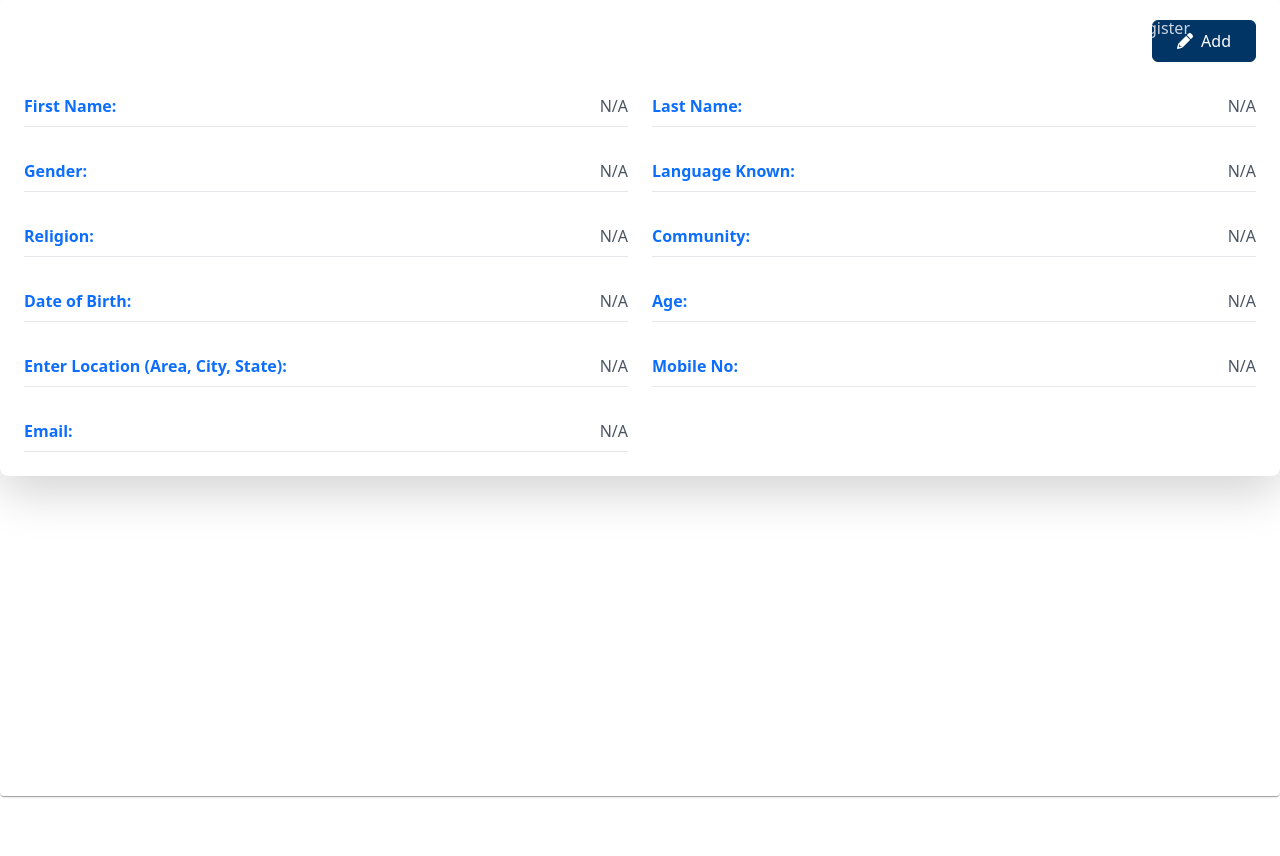
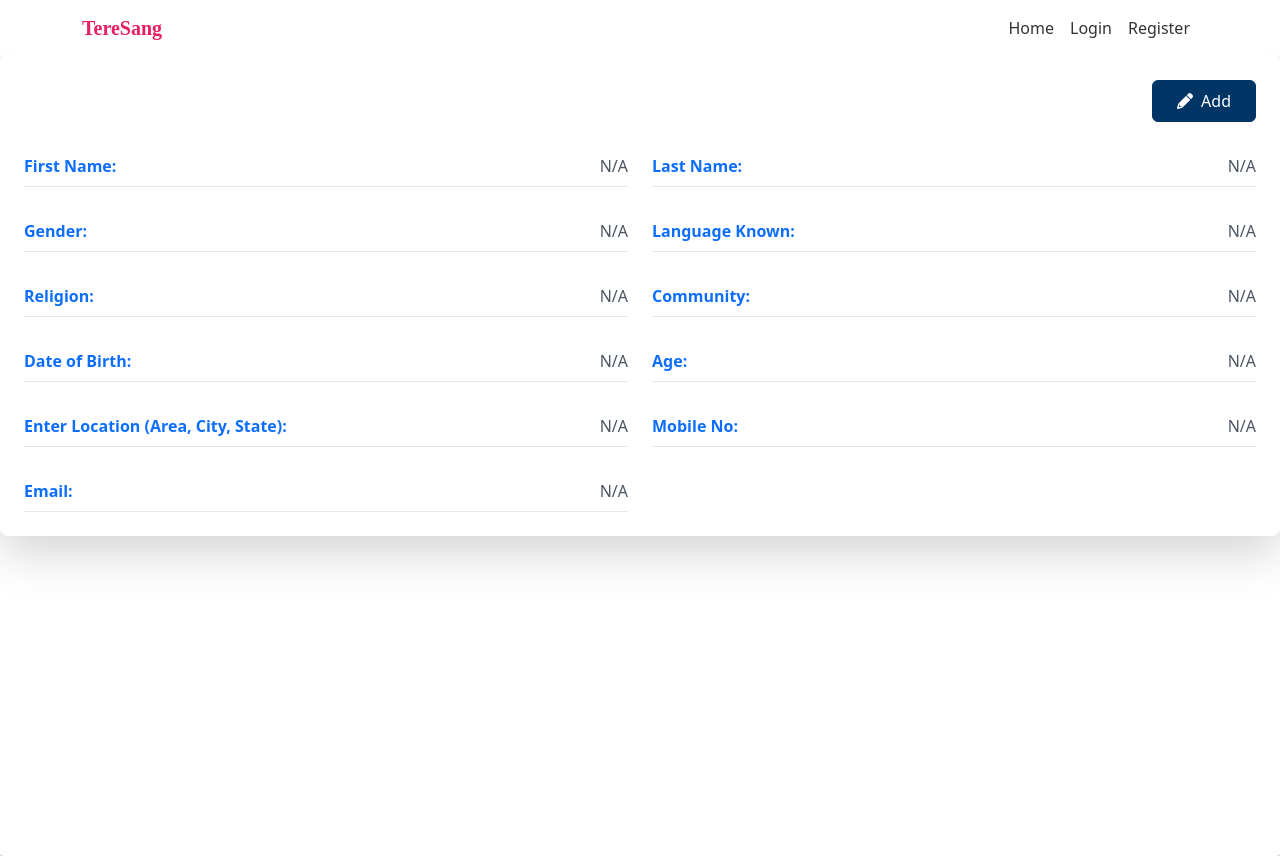
Before and after one commit to fdhs-solutions/TereSang, a React (Vite) app in the folder Frontend/: page /grid in a window 1280 px wide. Before the commit the page ends 800 px from the top, so only its background shows below. Built offline with nearby package versions, Linux system fonts and the light colour scheme.

Commit message:
navbar update done

```diff
--- a/Frontend/src/components/navbar/Navbar.css
+++ b/Frontend/src/components/navbar/Navbar.css
@@ -1,19 +1,30 @@
 /* Navbar styles */
 .responsive-sidebar {
-  position: fixed; /* Position fixed to the viewport */
-  top: 0; /* Align to the top */
-  left: 0; /* Align to the left */
-  width: 100%; /* Sidebar width */
-  height: 100%; /* Full height */
-  background-color: white; /* Use your desired background color */
-  transform: translateX(-100%); /* Initially hide it off-screen */
-  transition: transform 0.3s ease; /* Smooth transition for sliding */
-  z-index: 60; /* Ensure it’s on top of other elements */
-  padding: 20px; /* Add padding for aesthetics */
+  position: fixed;
+  /* Position fixed to the viewport */
+  top: 0;
+  /* Align to the top */
+  left: 0;
+  /* Align to the left */
+  width: 100%;
+  /* Sidebar width */
+  height: 100%;
+  /* Full height */
+  background-color: white;
+  /* Use your desired background color */
+  transform: translateX(-100%);
+  /* Initially hide it off-screen */
+  transition: transform 0.3s ease;
+  /* Smooth transition for sliding */
+  z-index: 60;
+  /* Ensure it’s on top of other elements */
+  padding: 20px;
+  /* Add padding for aesthetics */
 }
 
 .responsive-sidebar.open {
-  transform: translateX(0); /* Slide in */
+  transform: translateX(0);
+  /* Slide in */
 }
 
 .sidebar-header-wrap {
@@ -28,92 +39,148 @@
 
 /* Optional: Style for the close button */
 .close-button {
-  position: absolute; /* Position the close button */
-  top: 0px; /* Align at the top */
-  right: 20px; /* Align to the right */
-  background: transparent; /* Transparent background */
-  border: none; /* No border */
-  cursor: pointer; /* Pointer cursor */
-  font-size: 34px; /* Adjust size */
-  color: black; /* Color from CSS variables */
+  position: absolute;
+  /* Position the close button */
+  top: 0px;
+  /* Align at the top */
+  right: 20px;
+  /* Align to the right */
+  background: transparent;
+  /* Transparent background */
+  border: none;
+  /* No border */
+  cursor: pointer;
+  /* Pointer cursor */
+  font-size: 34px;
+  /* Adjust size */
+  color: black;
+  /* Color from CSS variables */
 }
 
 /* Styles for mobile menu links */
 .mobile-menu {
-  list-style: none; /* Remove list styling */
-  padding: 0; /* Remove default padding */
+  list-style: none;
+  /* Remove list styling */
+  padding: 0;
+  /* Remove default padding */
 }
 
 .mobile-link {
-  display: flex; /* Use flexbox for alignment */
-  align-items: center; /* Center items vertically */
-  color: black; /* Color from CSS variables */
-  font-size: 1.5rem; /* Adjust font size */
-  padding: 15px; /* Add padding */
-  cursor: pointer; /* Pointer cursor */
-  transition: color 0.3s; /* Smooth color transition */
+  display: flex;
+  /* Use flexbox for alignment */
+  align-items: center;
+  /* Center items vertically */
+  color: black;
+  /* Color from CSS variables */
+  font-size: 1.5rem;
+  /* Adjust font size */
+  padding: 15px;
+  /* Add padding */
+  cursor: pointer;
+  /* Pointer cursor */
+  transition: color 0.3s;
+  /* Smooth color transition */
 }
 
 .mobile-link:hover {
-  color: var(--navbar-hover-color); /* Change color on hover */
+  color: var(--navbar-hover-color);
+  /* Change color on hover */
 }
 
 .nav-icon,
 .mobile-icon {
-  margin-right: 8px; /* Add some space between icon and text */
-  vertical-align: middle; /* Align icons to the middle (not necessary with flexbox) */
+  margin-right: 8px;
+  /* Add some space between icon and text */
+  vertical-align: middle;
+  /* Align icons to the middle (not necessary with flexbox) */
 }
 
 /* Adjust your navbar styles if needed */
+/* Desktop Navbar */
 .nav-bg-transparent {
   position: absolute;
   width: 100%;
-  z-index: 50;
-  transition: all 0.3s ease;
+  z-index: 1000;
   padding: 1rem 0;
-  background-color: transparent;
-  margin-bottom: -60px;
+  background: rgba(255, 255, 255, 0.3);
+  /* हल्का translucent */
+  backdrop-filter: blur(6px);
+  transition: background 0.3s ease, box-shadow 0.3s ease;
 }
 
+.nav-bg-solid,
 .nav-bg-white {
+  position: fixed;
+  top: 0;
+  left: 0;
   width: 100%;
-  z-index: 50;
-  transition: all 0.3s ease;
+  z-index: 1000;
   padding: 1rem 0;
-  background-color: var(--seventh);
-}
-
-.navbar.bg-white {
-  background-color: white !important;
-  transition: all 0.3s ease;
+  background: #fff;
+  box-shadow: 0 4px 12px rgba(0, 0, 0, 0.08);
+  transition: background 0.3s ease, box-shadow 0.3s ease;
 }
 
 .nav-link {
-  color: var(--third) !important;
+  color: #333 !important;
+  font-weight: 500;
 }
 
-.responsive-sidebar .nav-link.active,
-.responsive-sidebar .mobile-link.active {
-  font-weight: bold;
-  color: #007bff; /* This can also be adjusted if necessary */
+.nav-link:hover {
+  color: #e91e63 !important;
 }
 
-.navbar-toggler {
-  border: none !important;
-  outline: none !important;
+/* Mobile Sidebar */
+.responsive-sidebar {
+  position: fixed;
+  top: 0;
+  left: 0;
+  width: 80%;
+  max-width: 280px;
+  height: 100%;
+  background: #fff;
+  transform: translateX(-100%);
+  transition: transform 0.3s ease;
+  z-index: 2000;
+  padding: 2rem 1rem;
+  box-shadow: 2px 0 12px rgba(0, 0, 0, 0.2);
 }
 
-.navbar-toggler-icon {
-  color: var(--third) !important;
+.responsive-sidebar.open {
+  transform: translateX(0);
 }
 
-.nav-bg-transparent .nav-link {
-  color: var(--third);
-  font-weight: 400;
+.close-button {
+  position: absolute;
+  top: 15px;
+  right: 15px;
+  background: transparent;
+  border: none;
+  font-size: 24px;
+  cursor: pointer;
 }
 
-/* Ensure other links also adapt to navbar color */
-.nav-bg-transparent .nav-link:hover,
-.nav-bg-white .nav-link:hover {
-  color: var(--navbar-hover-color); /* Define hover color for links */
+.mobile-menu {
+  list-style: none;
+  margin-top: 40px;
+  padding: 0;
 }
+
+.mobile-link {
+  padding: 12px 0;
+  font-size: 1.1rem;
+  color: #333;
+  cursor: pointer;
+  border-bottom: 1px solid #eee;
+}
+
+.mobile-link:hover {
+  color: #e91e63;
+}
+
+/* Brand */
+.navbar-brand {
+  font-size: 1.5rem;
+  font-weight: bold;
+  color: #e91e63 !important;
+}
--- a/Frontend/src/components/navbar/Navbar.jsx
+++ b/Frontend/src/components/navbar/Navbar.jsx
@@ -7,6 +7,7 @@ import "./Navbar.css";
 
 function Navbar() {
   const [menuOpen, setMenuOpen] = useState(false);
+  const [scrolled, setScrolled] = useState(false);
   const [activeLink, setActiveLink] = useState("");
   const navigate = useNavigate();
   const location = useLocation();
@@ -15,6 +16,13 @@ function Navbar() {
   const session = AuthHook();
 
   useEffect(() => setActiveLink(location.pathname), [location.pathname]);
+
+  useEffect(() => {
+    const onScroll = () => setScrolled(window.scrollY > 20); // 20px के बाद solid बैकग्राउंड
+    window.addEventListener("scroll", onScroll);
+    onScroll();
+    return () => window.removeEventListener("scroll", onScroll);
+  }, []);
 
   const handleLogout = () => {
     Swal.fire({
@@ -44,9 +52,9 @@ function Navbar() {
   };
 
   return (
+
     <nav
-      className={`navbar navbar-expand-lg ${
-        session ? "nav-bg-white" : "nav-bg-transparent"
+      className={`navbar navbar-expand-lg ${session ? "nav-bg-white" : scrolled ? "nav-bg-solid" : "nav-bg-transparent"
         }`}
     >
       <div className="container">
@@ -73,8 +81,7 @@ function Navbar() {
                 </li>
                 <li className="nav-item">
                   <Link
-                    className={`nav-link ${
-                      activeLink === "/login" ? "active" : ""
+                    className={`nav-link ${activeLink === "/login" ? "active" : ""
                       }`}
                     to="/login"
                     onClick={() => handleNavigation("/login")}
@@ -84,8 +91,7 @@ function Navbar() {
                 </li>
                 <li className="nav-item">
                   <Link
-                    className={`nav-link ${
-                      activeLink === "/register" ? "active" : ""
+                    className={`nav-link ${activeLink === "/register" ? "active" : ""
                       }`}
                     to="/register"
                     onClick={() => handleNavigation("/register")}
@@ -98,8 +104,7 @@ function Navbar() {
               <>
                 <li className="nav-item">
                   <button
-                    className={`nav-link ${
-                      activeLink === "/profile" ? "active" : ""
+                    className={`nav-link ${activeLink === "/profile" ? "active" : ""
                       }`}
                     onClick={() => handleNavigation(`/all-details/${session.mobileNumber}`)}
                   >
@@ -108,8 +113,7 @@ function Navbar() {
                 </li>
                 <li className="nav-item">
                   <button
-                    className={`nav-link ${
-                      activeLink === "/profiles" ? "active" : ""
+                    className={`nav-link ${activeLink === "/profiles" ? "active" : ""
                       }`}
                     onClick={() => handleNavigation("/profiles")}
                   >
@@ -118,8 +122,7 @@ function Navbar() {
                 </li>
                 <li className="nav-item">
                   <button
-                    className={`nav-link ${
-                      activeLink === "/change-password" ? "active" : ""
+                    className={`nav-link ${activeLink === "/change-password" ? "active" : ""
                       }`}
                     onClick={() => handleNavigation("/change-password")}
                   >
@@ -137,6 +140,7 @@ function Navbar() {
         </div>
       </div>
     </nav>
+
   );
 }
 
```
Also changed, not shown: 1 other file (tests, documents, lock files or other folders). Lines whose indentation alone changed are shown as unchanged.
